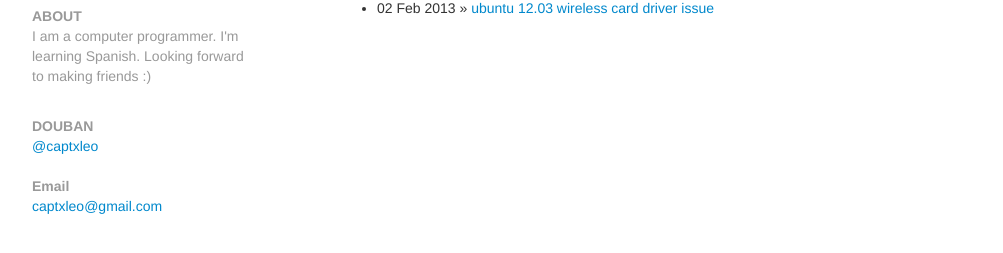
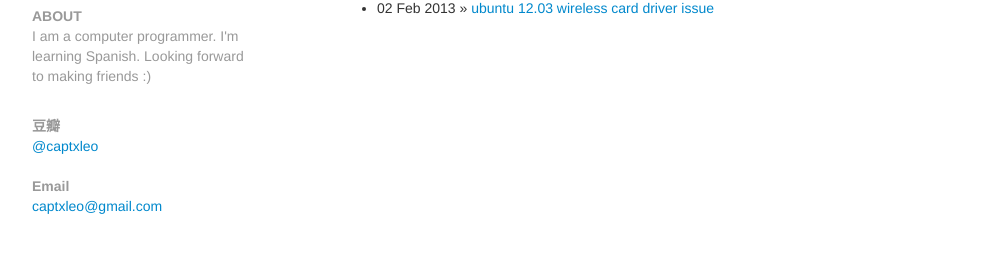
Before and after one commit to captxleo/captxleo.github.com, a Jekyll site: the page built from index.html, in a window 1280 px wide. Shown: the part 114-367 px from the top of the page, without its empty margins (138-1141 px from the left). Built offline with Jekyll 4.4.1, drawn with Linux system fonts in a browser that asks for light colours; Markdown is read by kramdown in place of the engine named in the settings.

```diff
--- a/_layouts/default.html
+++ b/_layouts/default.html
@@ -1,7 +1,7 @@
 <!DOCTYPE html>
 <html>
 	<head>
-		<meta charset="GBK">
+		<meta charset="utf-8">
 		<title>{{ page.title }}</title>
 		<!-- Bootstrap -->
 		<link href="/css/bootstrap.css" rel="stylesheet" media="screen">
@@ -31,7 +31,7 @@
 					<br />
 
 					<address class="muted">
-						<strong>DOUBAN</strong><br>
+						<strong>豆瓣</strong><br>
 						<a href="http://www.douban.com/people/captxleo/">@captxleo</a><br>
 					</address>
 					<address class="muted">
```
